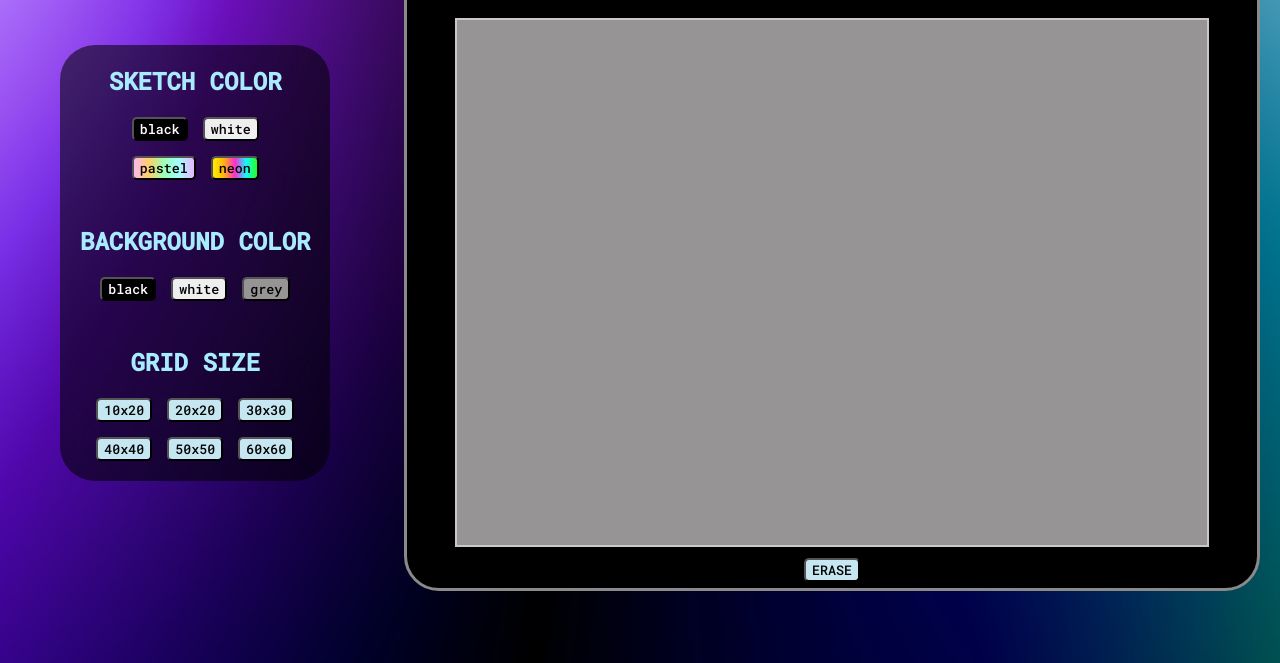
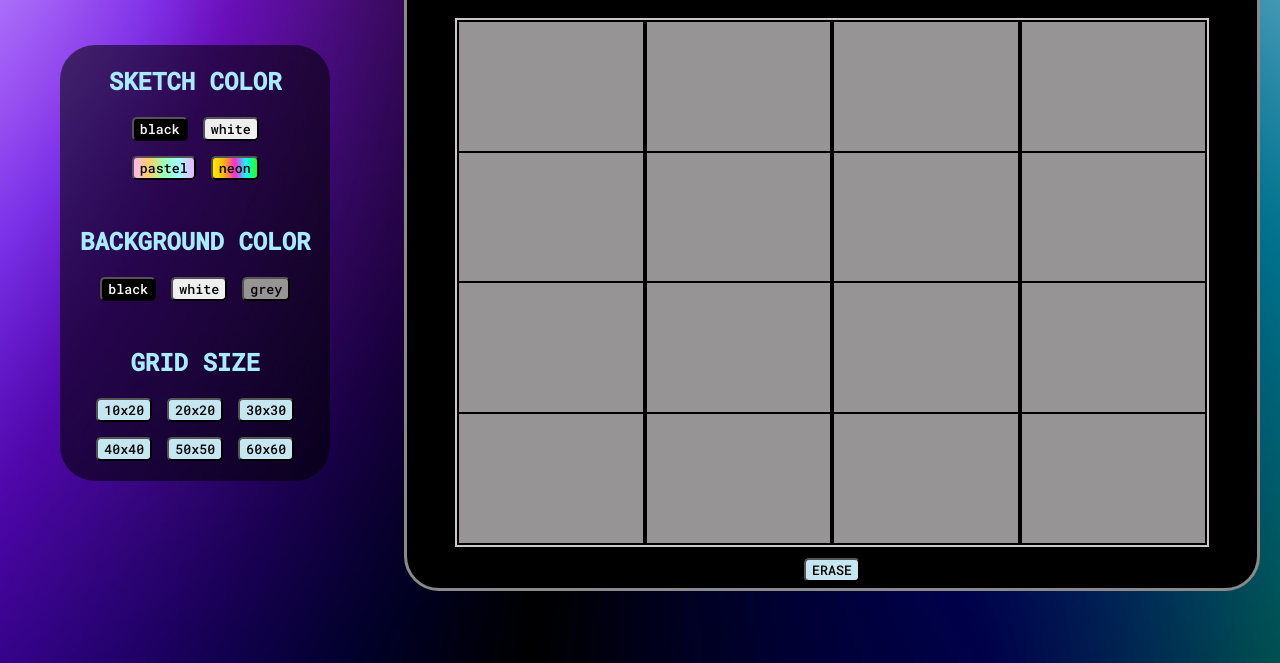
Before and after one commit to walkermicah/etch-a-sketch, a plain HTML site: page index.html in a window 1280 px wide. Shown: the part 137-800 px from the top of the page. Drawn offline with Linux system fonts and the light colour scheme.

Commit message:
Style grid

```diff
--- a/style.css
+++ b/style.css
@@ -37,7 +37,8 @@ button {
   width: 750px;
   height: 525px;
   border: 2px solid rgb(204, 200, 200);
-  background: rgb(150, 148, 148);
+  background-color: rgb(150, 148, 148);
+  display: flex;
 }
 
 h1 {
@@ -117,3 +118,15 @@ h2 {
     rgb(234, 180, 255)
   );
 }
+
+/* GRID */
+.grid-columns {
+  display: flex;
+  flex-direction: column;
+}
+
+.grid-columns,
+.grid-squares {
+  border: 1px solid black;
+  flex-grow: 1;
+}
```
